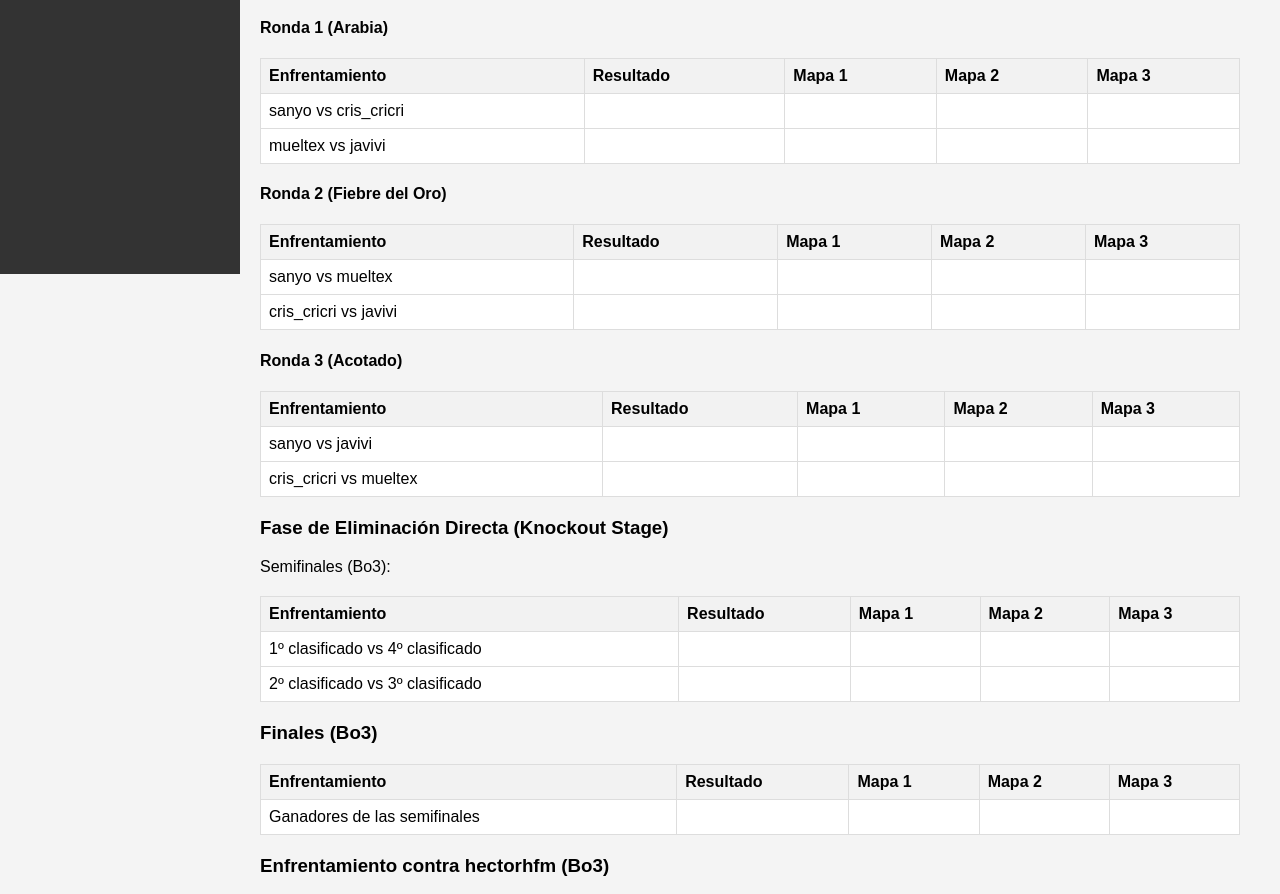
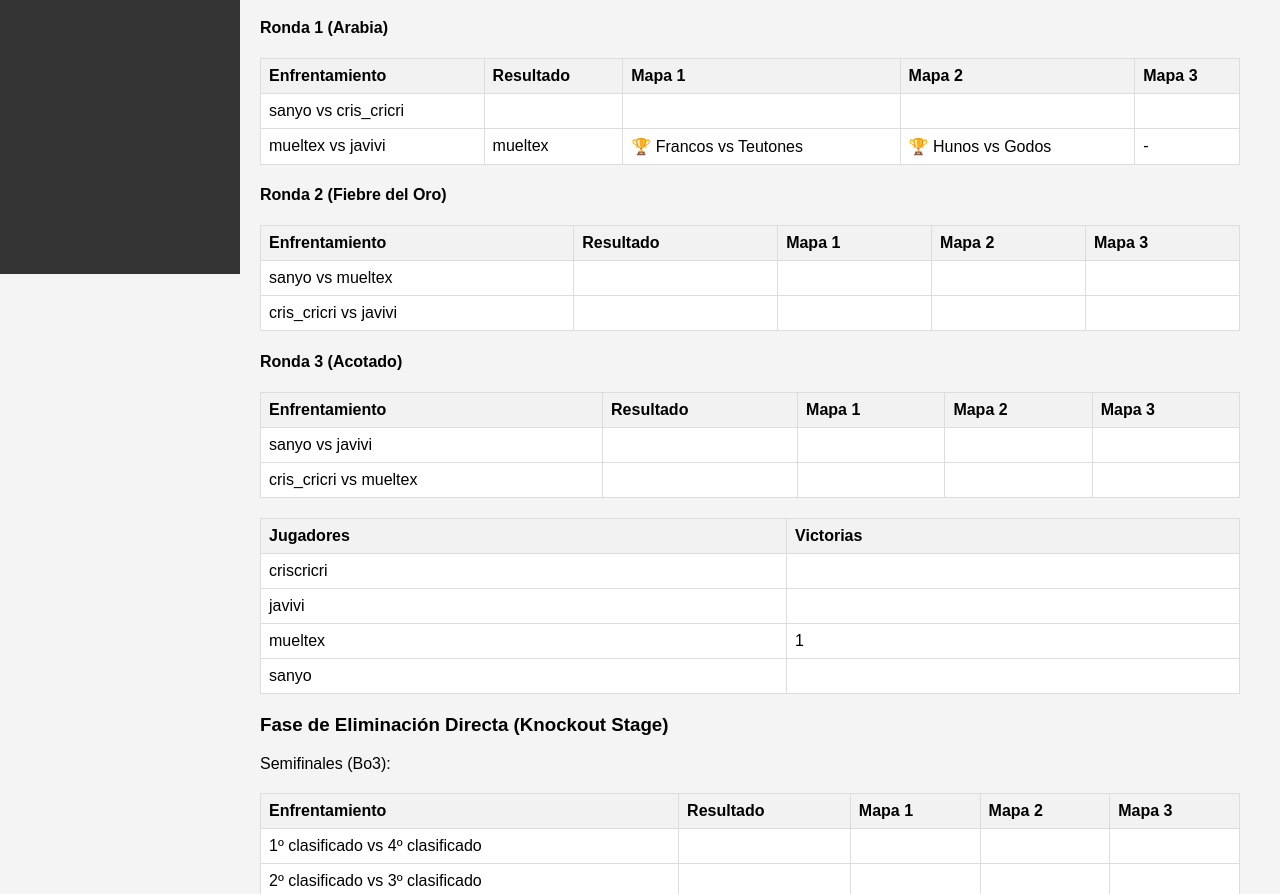
Before and after one commit to Mueltex/Mueltex.github.io, a plain HTML site: page index.html in a window 1280 px wide. Shown: the part 566-1460 px from the top of the page. Drawn offline with Linux system fonts and the light colour scheme.

Commit message:
Update index.html
Cambios tras primera partida

```diff
--- a/index.html
+++ b/index.html
@@ -115,10 +115,10 @@
                 </tr>
                 <tr>
                     <td>mueltex vs javivi</td>
-                    <td></td>
-                    <td></td>
-                    <td></td>
-                    <td></td>
+                    <td>mueltex</td>
+                    <td>🏆 Francos vs Teutones</td>
+                    <td>🏆 Hunos vs Godos</td>
+                    <td> - </td>
                 </tr>
             </table>
 
@@ -172,6 +172,28 @@
                 </tr>
             </table>
 
+            <table>
+                <tr>
+                    <th>Jugadores</th>
+                    <th>Victorias</th>
+                </tr>
+                <tr>
+                    <td>criscricri</td>
+                    <td></td>
+                </tr>
+                <tr>
+                    <td>javivi</td>
+                    <td></td>
+                </tr>
+                <tr>
+                    <td>mueltex</td>
+                    <td>1</td>
+                </tr>
+                <tr>
+                    <td>sanyo</td>
+                    <td></td>
+                </tr>
+            </table>
             <h3>Fase de Eliminación Directa (Knockout Stage)</h3>
             <p>Semifinales (Bo3):</p>
             <table>
```
